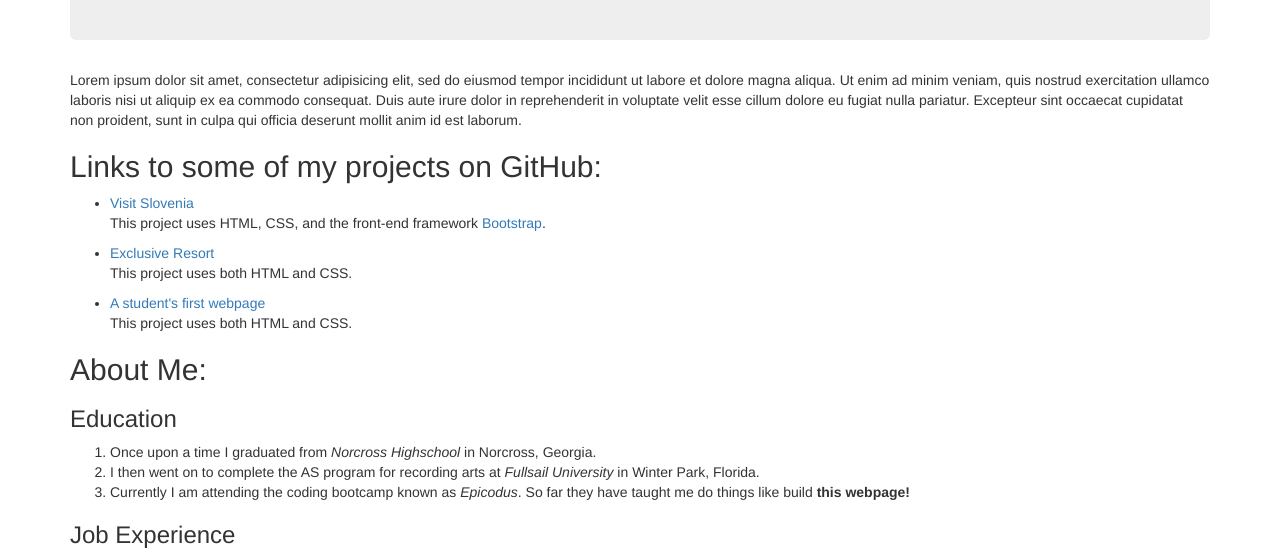
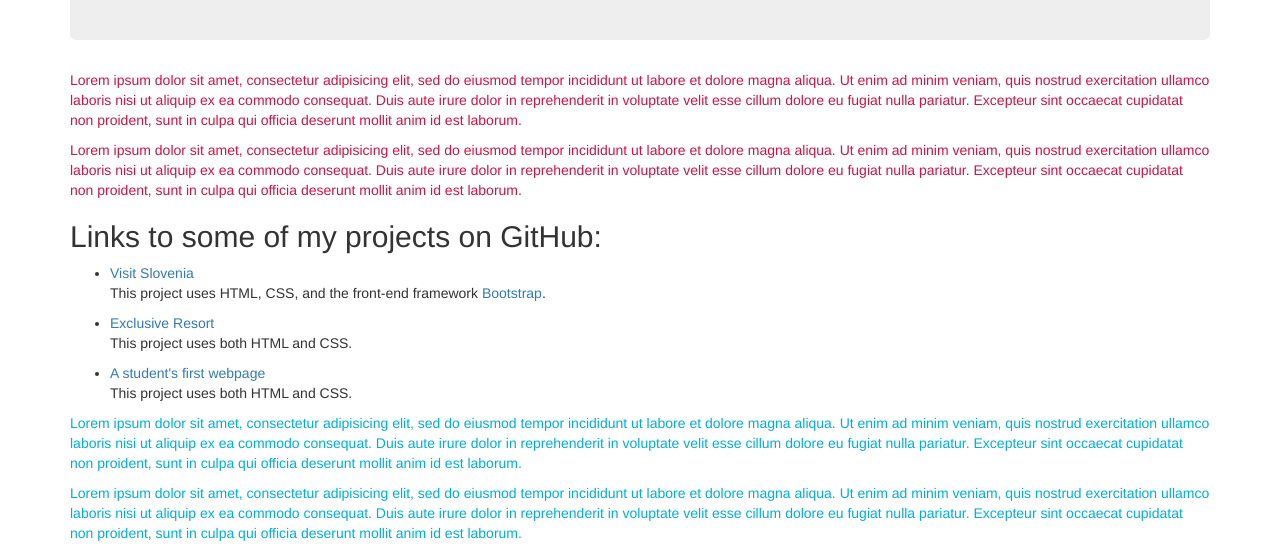
Before and after one commit to zanderalex/portfolio, a plain HTML site: page index.html in a window 1280 px wide. Shown: the part 260-812 px from the top of the page. Drawn offline with Linux system fonts and the light colour scheme.

Commit message:
add lorem text with two divs each with a different color

```diff
--- a/css/styles.css
+++ b/css/styles.css
@@ -16,8 +16,12 @@ img {
 }
 
 
-.lorem-text {
-  border: 6px blue;
+.lorem1 {
+  color: #d41243
+}
+
+.lorem2 {
+  color: #00aedb
 }
 
 
--- a/index.html
+++ b/index.html
@@ -15,7 +15,10 @@
       <img src="img/pic1.png" alt="Generic profile pic" class="center"</img>
       </div>
 
-    <div class="lorem-text">Lorem ipsum dolor sit amet, consectetur adipisicing elit, sed do eiusmod tempor incididunt ut labore et dolore magna aliqua. Ut enim ad minim veniam, quis nostrud exercitation ullamco laboris nisi ut aliquip ex ea commodo consequat. Duis aute irure dolor in reprehenderit in voluptate velit esse cillum dolore eu fugiat nulla pariatur. Excepteur sint occaecat cupidatat non proident, sunt in culpa qui officia deserunt mollit anim id est laborum.
+    <div class="lorem1">
+      <p>Lorem ipsum dolor sit amet, consectetur adipisicing elit, sed do eiusmod tempor incididunt ut labore et dolore magna aliqua. Ut enim ad minim veniam, quis nostrud exercitation ullamco laboris nisi ut aliquip ex ea commodo consequat. Duis aute irure dolor in reprehenderit in voluptate velit esse cillum dolore eu fugiat nulla pariatur. Excepteur sint occaecat cupidatat non proident, sunt in culpa qui officia deserunt mollit anim id est laborum.</p>
+
+      <p>Lorem ipsum dolor sit amet, consectetur adipisicing elit, sed do eiusmod tempor incididunt ut labore et dolore magna aliqua. Ut enim ad minim veniam, quis nostrud exercitation ullamco laboris nisi ut aliquip ex ea commodo consequat. Duis aute irure dolor in reprehenderit in voluptate velit esse cillum dolore eu fugiat nulla pariatur. Excepteur sint occaecat cupidatat non proident, sunt in culpa qui officia deserunt mollit anim id est laborum.</p>
     </div>
 
     <h2>Links to some of my projects on GitHub:</h2>
@@ -33,6 +36,12 @@
         <p>This project uses both HTML and CSS.</p>
       </li>
     </ul>
+
+    <div class="lorem2">
+      <p>Lorem ipsum dolor sit amet, consectetur adipisicing elit, sed do eiusmod tempor incididunt ut labore et dolore magna aliqua. Ut enim ad minim veniam, quis nostrud exercitation ullamco laboris nisi ut aliquip ex ea commodo consequat. Duis aute irure dolor in reprehenderit in voluptate velit esse cillum dolore eu fugiat nulla pariatur. Excepteur sint occaecat cupidatat non proident, sunt in culpa qui officia deserunt mollit anim id est laborum.</p>
+
+      <p>Lorem ipsum dolor sit amet, consectetur adipisicing elit, sed do eiusmod tempor incididunt ut labore et dolore magna aliqua. Ut enim ad minim veniam, quis nostrud exercitation ullamco laboris nisi ut aliquip ex ea commodo consequat. Duis aute irure dolor in reprehenderit in voluptate velit esse cillum dolore eu fugiat nulla pariatur. Excepteur sint occaecat cupidatat non proident, sunt in culpa qui officia deserunt mollit anim id est laborum.</p>
+    </div>
 
 
 
```
